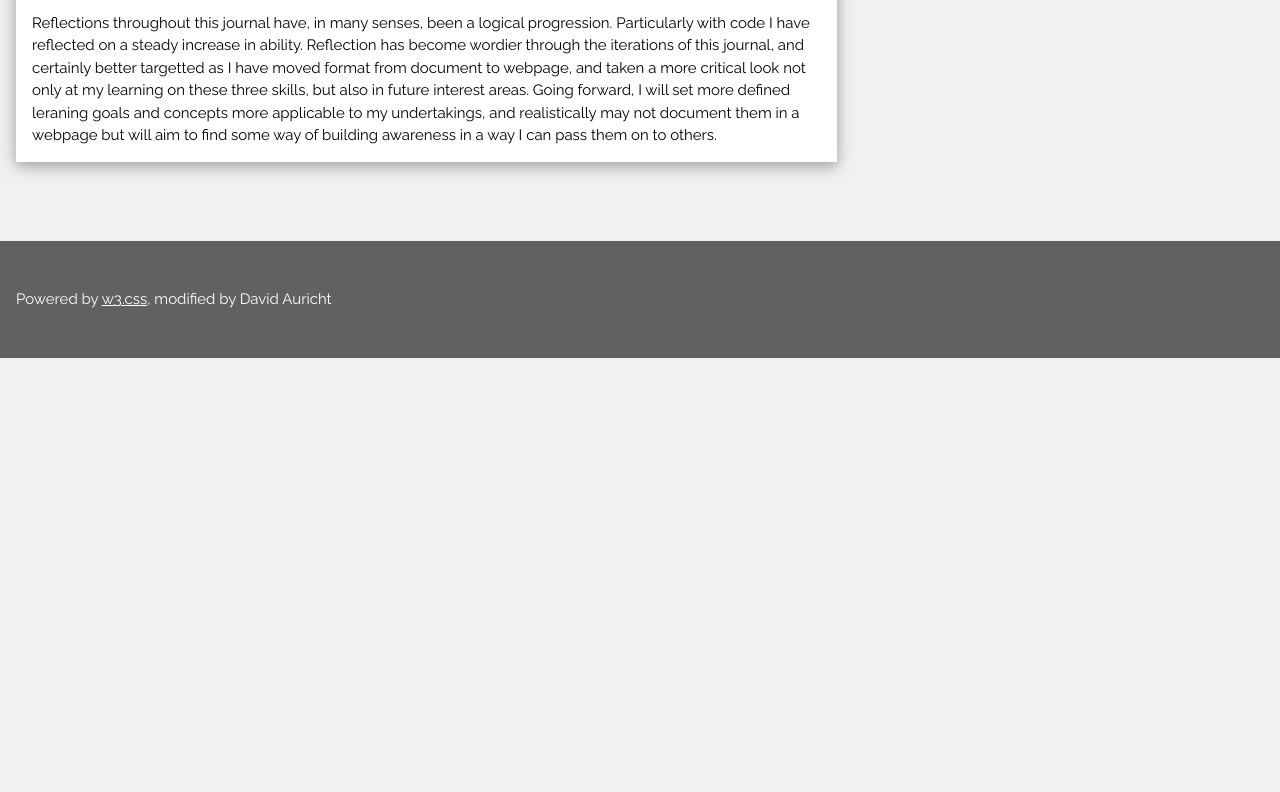
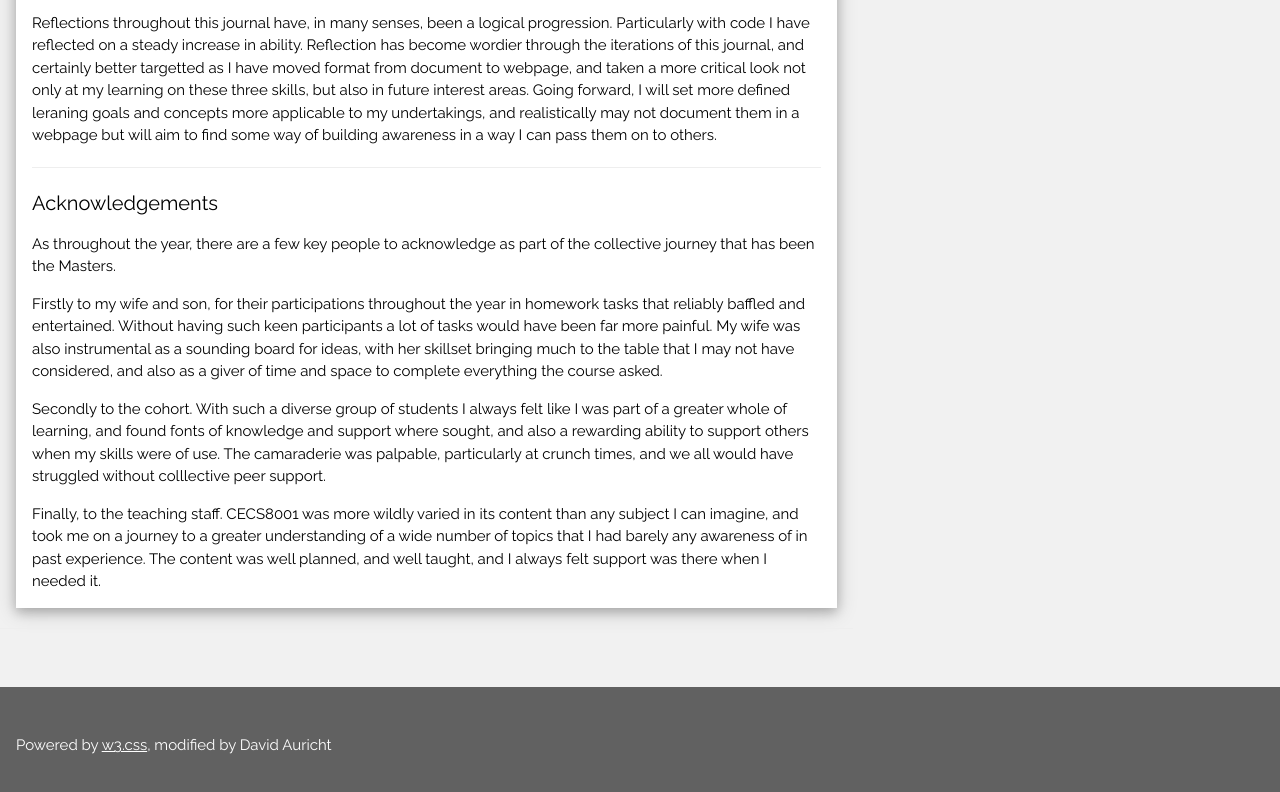
Before and after one commit to TodaysSawyer/cecs_8001_journal, a plain HTML site: page rolling_summary.html in a window 1280 px wide. Shown: the part 2628-3420 px from the top of the page. Before the commit the page ends 2986 px from the top, so only its background shows below. Drawn offline with nearby package versions, Linux system fonts and the light colour scheme.

Commit message:
Added acknowledgements

```diff
--- a/rolling_summary.html
+++ b/rolling_summary.html
@@ -64,6 +64,14 @@ and is wrapped around the whole page content, except for the footer in this exam
       <p>Skill 3 - well, I don't know that I intended to be a qualified Project Manager at the end of the course, however I have learned a great deal about working with a diverse team in line with a Cybernetic approach. I noted, in my developement plan for this skill, a goal of "a view on future developmental needs" and would say that if I <i>do</i> intend to move into Project Management within my career, I will need to take a more involved place in a project lifecycle than eve the CPS project afforded in the course, and realistically pursue a Certificate in Project Management.</p>
       <p>Whilst these three skills have been the focus, what has truly been the product of this process is a rekindled love of learning. Let's hope I can hold onto that!</p>
       <p>Reflections throughout this journal have, in many senses, been a logical progression. Particularly with code I have reflected on a steady increase in ability. Reflection has become wordier through the iterations of this journal, and certainly better targetted as I have moved format from document to webpage, and taken a more critical look not only at my learning on these three skills, but also in future interest areas. Going forward, I will set more defined leraning goals and concepts more applicable to my undertakings, and realistically may not document them in a webpage but will aim to find some way of building awareness in a way I can pass them on to others.</p>
+      <hr>
+
+      <h4>Acknowledgements</h4>
+      <p>As throughout the year, there are a few key people to acknowledge as part of the collective journey that has been the Masters.</p>
+      <p>Firstly to my wife and son, for their participations throughout the year in homework tasks that reliably baffled and entertained. Without having such keen participants a lot of tasks would have been far more painful. My wife was also instrumental as a sounding board for ideas, with her skillset bringing much to the table that I may not have considered, and also as a giver of time and space to complete everything the course asked.</p>
+      <p>Secondly to the cohort. With such a diverse group of students I always felt like I was part of a greater whole of learning, and found fonts of knowledge and support where sought, and also a rewarding ability to support others when my skills were of use. The camaraderie was palpable, particularly at crunch times, and we all would have struggled without colllective peer support.</p>
+      <p>Finally, to the teaching staff. CECS8001 was more wildly varied in its content than any subject I can imagine, and took me on a journey to a greater understanding of a wide number of topics that I had barely any awareness of in past experience. The content was well planned, and well taught, and I always felt support was there when I needed it.</p>
+
 
     </div>
   </div>
```
